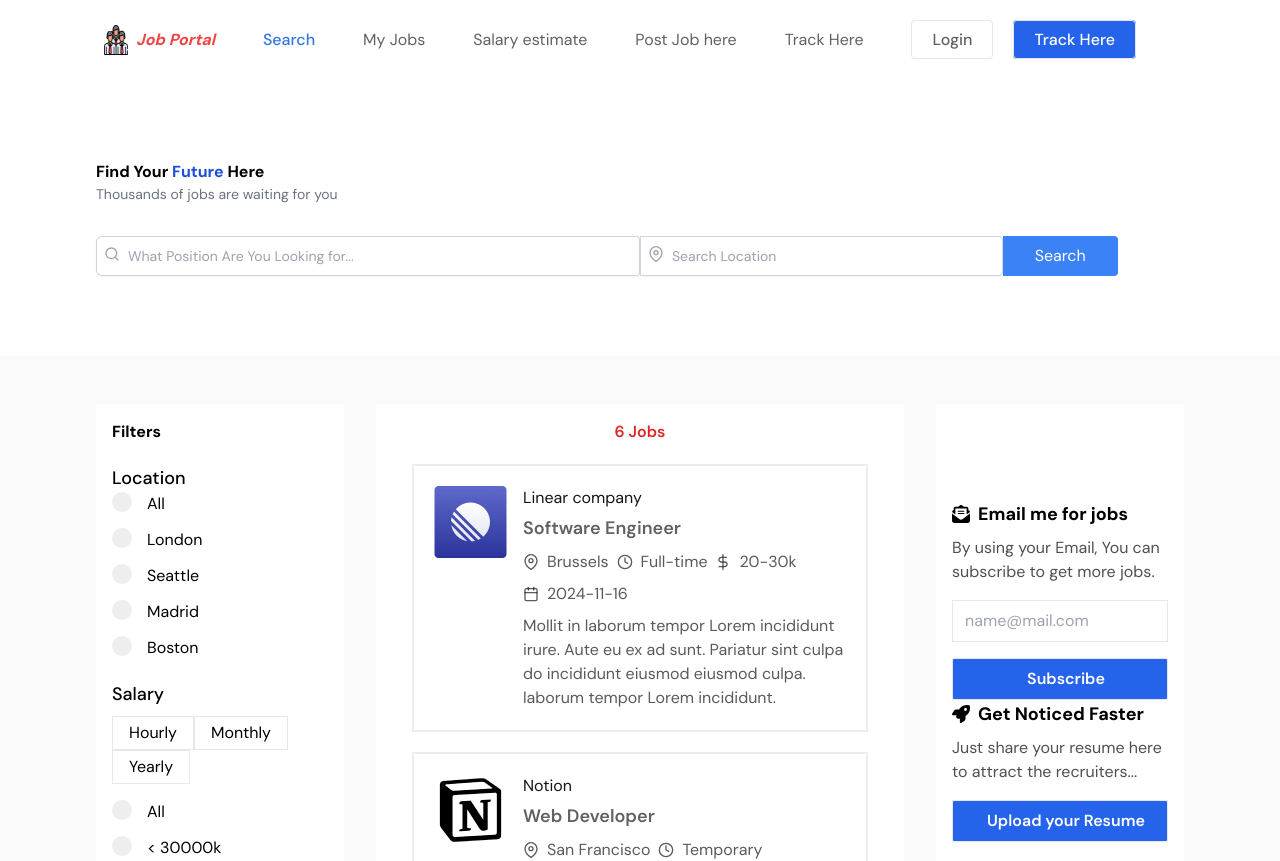
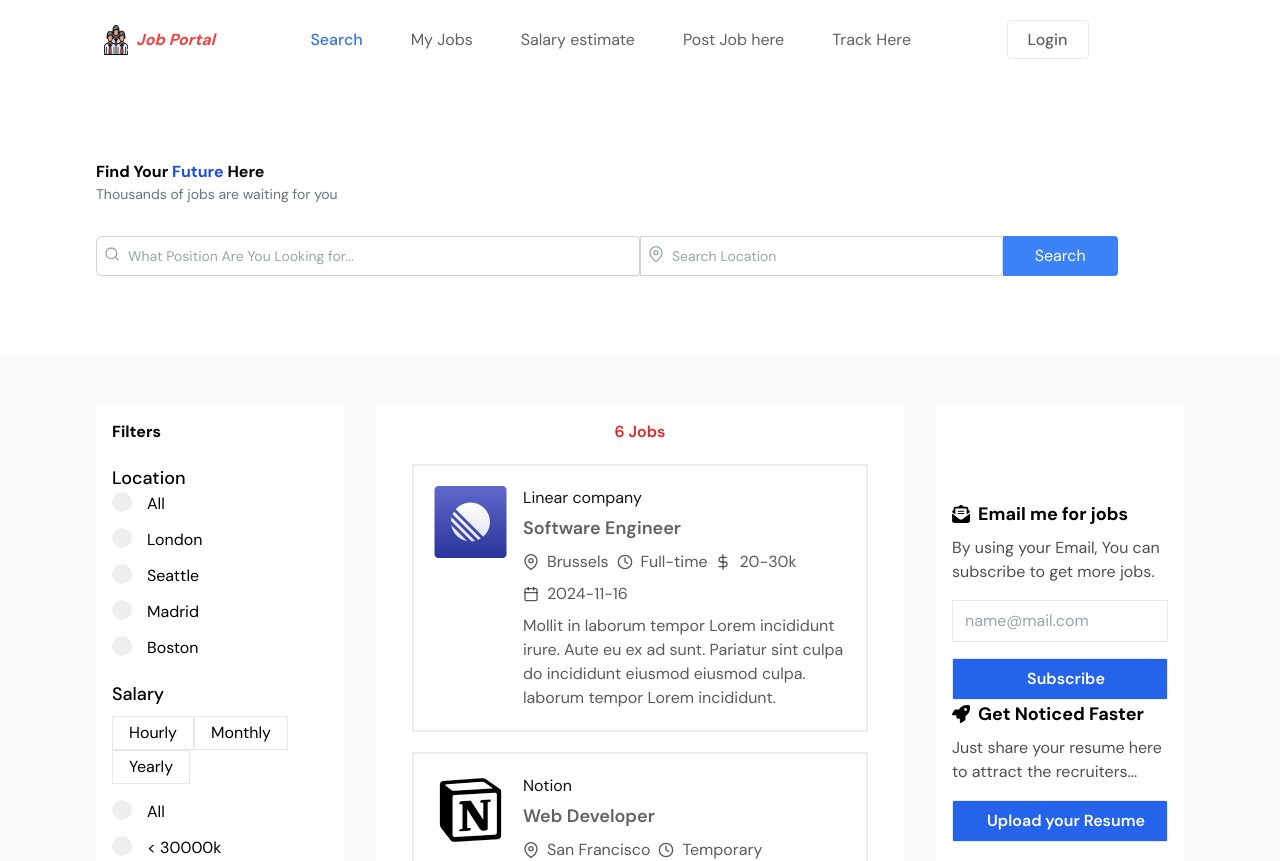
Before and after one commit to dhivya-kumaravel/my-project, a React (Vite) app: page / in a window 1280 px wide. Shown: the top 861 px of the page. Built offline with nearby package versions, Linux system fonts and the light colour scheme.

Commit message:
fourth changes

```diff
--- a/src/Components/Navbar.jsx
+++ b/src/Components/Navbar.jsx
@@ -36,7 +36,7 @@ const Navbar = () => {
                     }</ul></div>
                     <div className='text-base text-primary font-medium space-x-5 lg:black'>
                         <Link className="py-2 px-5 border rounded" to = "/login">Login</Link>
-                        <Link className="py-2 px-5 border rounded bg-blue-600 text-white" to = "/sign-up">Track Here</Link>
+                        {/* <Link className="py-2 px-5 border rounded bg-blue-600 text-white" to = "/sign-up">Track Here</Link> */}
                     </div>
                     <div>
                         <button className='hidden' onClick={handleMenuToggler}>
```
